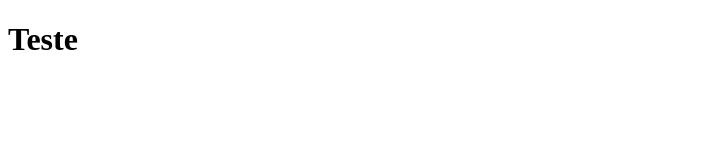
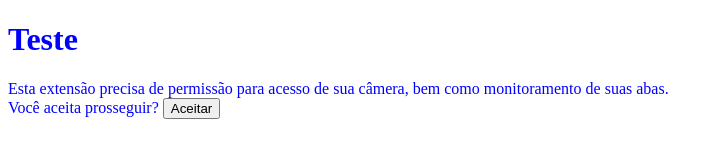
Before and after one commit to Manoel-Mieiro/projeto.integrador, a browser extension: page index.html in a window 1280 px wide. Shown: the whole page, without its empty margins (0-723 px from the left). Drawn offline with Linux system fonts and the light colour scheme.

Commit message:
Add main structure and styles to index.html and create style.css

```diff
--- a/index.html
+++ b/index.html
@@ -3,9 +3,20 @@
 <head>
     <meta charset="UTF-8">
     <meta name="viewport" content="width=device-width, initial-scale=1.0">
+    <link rel="stylesheet" href="style.css">
     <title>Teste</title>
 </head>
 <body>
+    <main class="main">
     <h1>Teste</h1>
+    <div class="description">
+        Esta extensão precisa de permissão para acesso de sua câmera, bem como monitoramento de suas abas.
+        <div class="allow">
+            Você aceita prosseguir?
+            <button class="allow">Aceitar</button>
+        </div>
+    </div>
+    </main>
+
 </body>
 </html>
--- /dev/null
+++ b/style.css
@@ -0,0 +1,7 @@
+.main{
+    color: blue;
+}
+
+.allow{
+    back
+}
```
